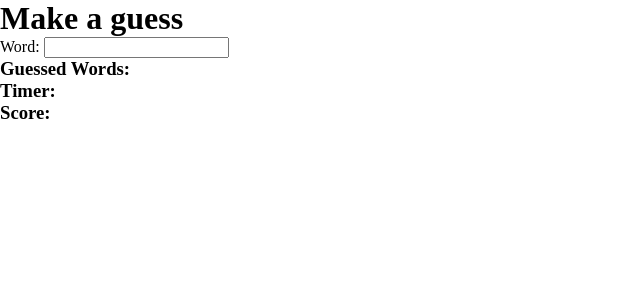
After one commit to theTyster/springboard, a Flask app: template Unit Exercises/Flask Boggle Exercises/templates/board.html in a window 1280 px wide. The commit adds this page. Shown: the top 300 px of the page, without its empty margins (0-640 px from the left). Run offline with Flask 2, Linux system fonts and the light colour scheme; the template is opened without the code that fills it, so the values that code supplies are empty; parts of the project's set-up code (start-up, migrations or seed data) failed here and were passed over.

Commit message:
new route for board to accomodate timer.

```diff
--- a/Unit Exercises/Flask Boggle Exercises/app.py
+++ b/Unit Exercises/Flask Boggle Exercises/app.py
@@ -24,9 +24,8 @@ debug = DebugToolbarExtension(app)
 
 @app.route('/', methods =['GET'])
 def start():
+    return render_template('start.html')
 
-    session['board'] = boggle_game.make_board()
-    return render_template('start.html')
 
 @app.route('/', methods = ['POST'])
 def check_for_match():
@@ -43,3 +42,9 @@ def check_for_match():
     result = jsonify(result)
 
     return result
+
+
+@app.route('/board', methods = ['GET'])
+def board():
+    session['board'] = boggle_game.make_board()
+    return render_template('board.html')
--- /dev/null
+++ b/Unit Exercises/Flask Boggle Exercises/templates/board.html
@@ -0,0 +1,30 @@
+{% extends 'root.html' %}
+
+{% block content %}
+
+<table>
+{% for row in session['board'] %}
+	<tr>
+		{% for column in row %}
+		<td>
+			{{column}}
+		</td>
+		{% endfor %}
+	</tr>
+{% endfor %}
+</table>
+
+<h1>Make a guess</h1>
+<form>
+	<label for="guess">Word:</label>
+	<input name="guess" type="text">
+</form>
+
+<h3>Guessed Words:</h3>
+<p id="guessed_words"></p>
+<h3>Timer:</h3>
+<p id="timer"></p>
+<h3>Score:</h3>
+<p id="score"></p>
+
+{% endblock %}
```
Also changed, not shown: Unit Exercises/Flask Boggle Exercises/templates/start.html (+5 -20 lines).
